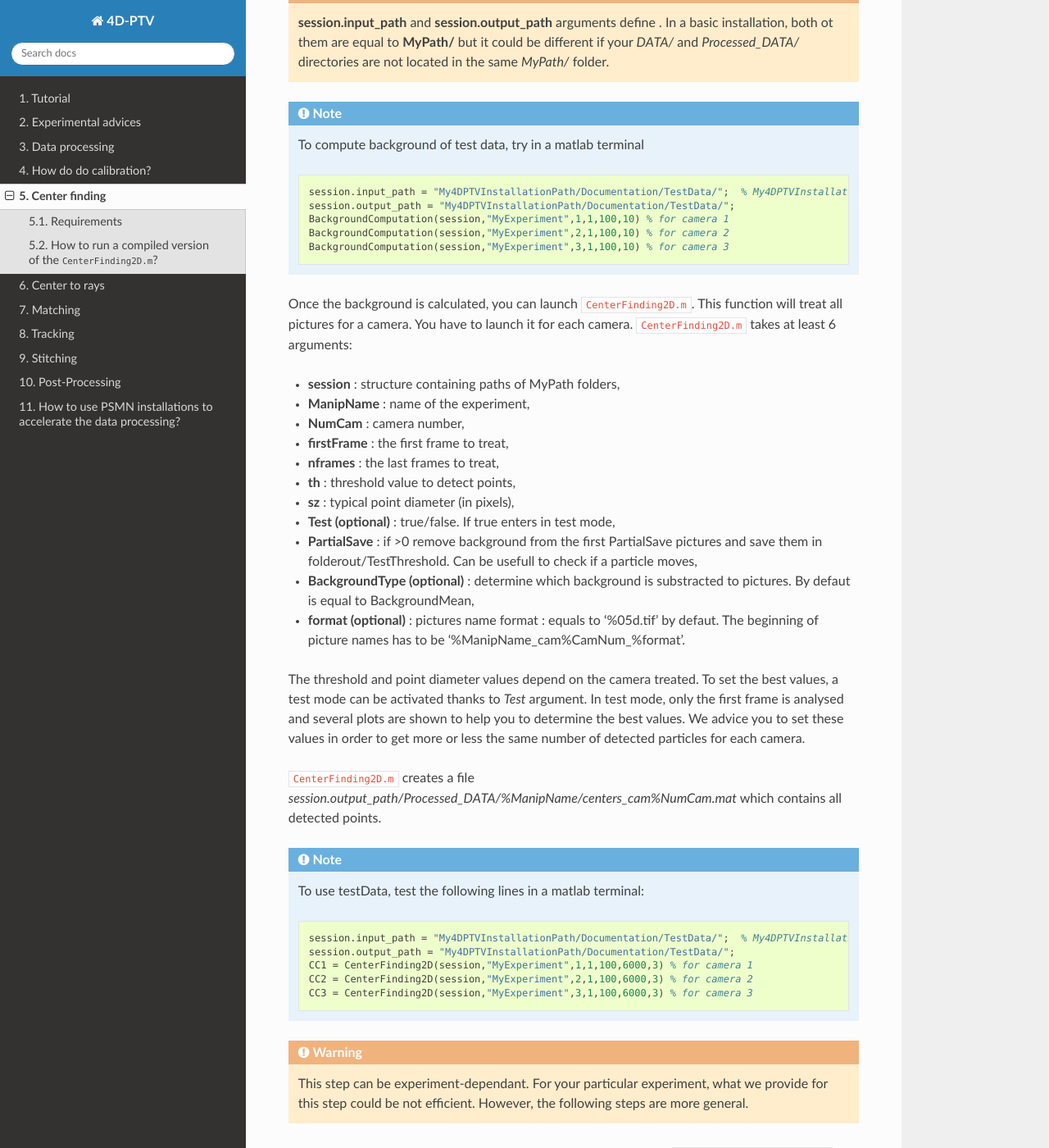
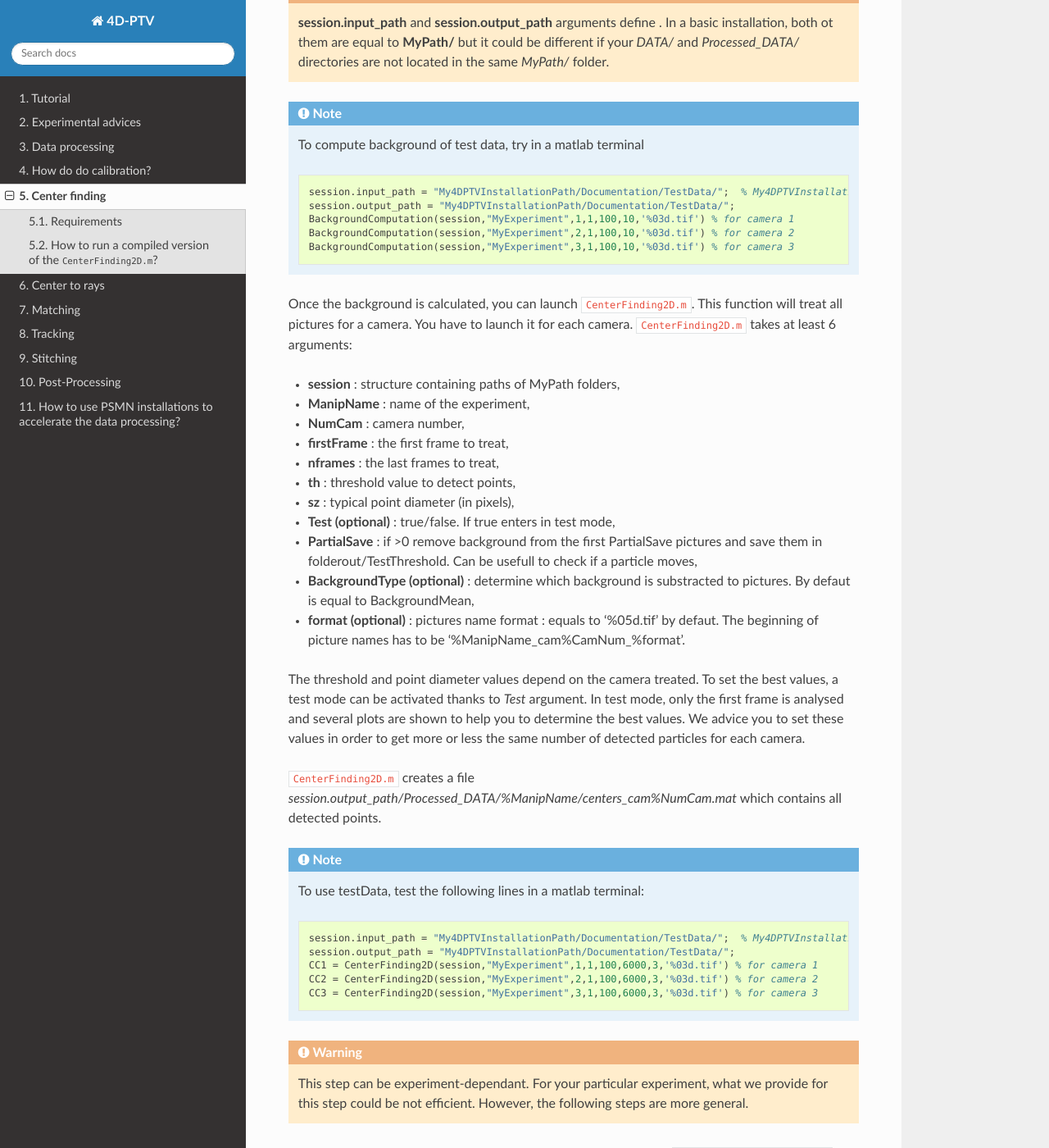
Before and after one commit to turbulencelyon/4d-ptv, a Sphinx documentation site: the page built from Documentation/source/CentersFinding.rst, in a window 1280 px wide and 1400 px high, scrolled down 1241 px. Shown: the whole window at 82% size. Built offline with Sphinx 7.4.7 and the Read the Docs theme 2.0.0, drawn with Linux system fonts in a browser that asks for light colours.

Commit message:
Update CentersFinding.rst
Correction of the example line to fit with the test data format

```diff
--- a/Documentation/source/CentersFinding.rst
+++ b/Documentation/source/CentersFinding.rst
@@ -45,9 +45,9 @@
 
         session.input_path = "My4DPTVInstallationPath/Documentation/TestData/";  % My4DPTVInstallationPath has to be adapted !!!
         session.output_path = "My4DPTVInstallationPath/Documentation/TestData/";
-        BackgroundComputation(session,"MyExperiment",1,1,100,10) % for camera 1
-        BackgroundComputation(session,"MyExperiment",2,1,100,10) % for camera 2
-        BackgroundComputation(session,"MyExperiment",3,1,100,10) % for camera 3
+        BackgroundComputation(session,"MyExperiment",1,1,100,10,'%03d.tif') % for camera 1
+        BackgroundComputation(session,"MyExperiment",2,1,100,10,'%03d.tif') % for camera 2
+        BackgroundComputation(session,"MyExperiment",3,1,100,10,'%03d.tif') % for camera 3
 
 Once the background is calculated, you can launch ``CenterFinding2D.m``. This function will treat all pictures for a camera. You have to launch it for each camera. ``CenterFinding2D.m`` takes at least 6 arguments:
 
@@ -77,9 +77,9 @@
 
         session.input_path = "My4DPTVInstallationPath/Documentation/TestData/";  % My4DPTVInstallationPath has to be adapted !!!
         session.output_path = "My4DPTVInstallationPath/Documentation/TestData/";
-        CC1 = CenterFinding2D(session,"MyExperiment",1,1,100,6000,3) % for camera 1
-        CC2 = CenterFinding2D(session,"MyExperiment",2,1,100,6000,3) % for camera 2
-        CC3 = CenterFinding2D(session,"MyExperiment",3,1,100,6000,3) % for camera 3
+        CC1 = CenterFinding2D(session,"MyExperiment",1,1,100,6000,3,'%03d.tif') % for camera 1
+        CC2 = CenterFinding2D(session,"MyExperiment",2,1,100,6000,3,'%03d.tif') % for camera 2
+        CC3 = CenterFinding2D(session,"MyExperiment",3,1,100,6000,3,'%03d.tif') % for camera 3
 
 
 .. warning::
```
